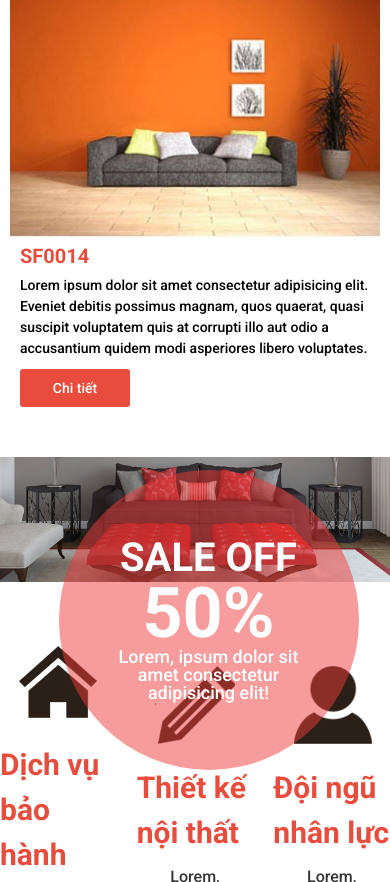
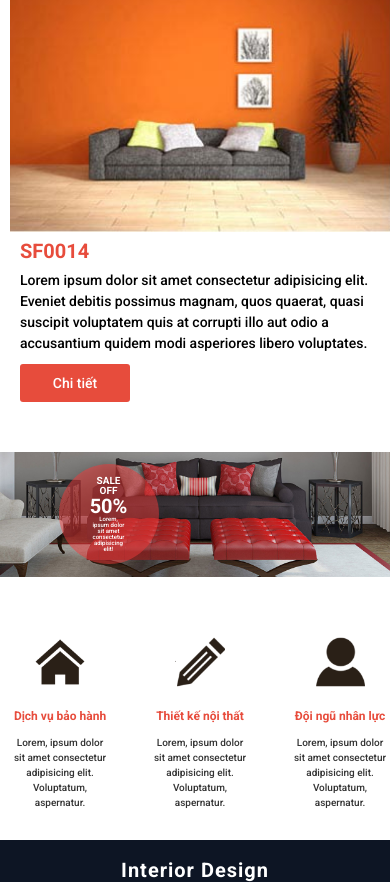
Before and after one commit to devhuunhanhcm/font-end-exercise-tran-huu-nhan, a plain HTML site: page index.html in a window 390 px wide. Shown: the part 1118-2000 px from the top of the page. Drawn offline with nearby package versions, Linux system fonts and the light colour scheme.

Commit message:
responsive

```diff
--- a/index.html
+++ b/index.html
@@ -259,21 +259,24 @@
                 <div class="service-list">
                     <div class="service-item">
                         <div class="service-logo">
-                            <img src="src/img/img-layout-2/services_1.png" alt="service-1">
+
+                            <img class="service-logo-img" src="src/img/img-layout-2/services_1.png" alt="service-1">
                         </div>
                         <h3 class="service-title">Dịch vụ bảo hành</h3>
                         <p class="service-desc">Lorem, ipsum dolor sit amet consectetur adipisicing elit. Voluptatum, aspernatur.</p>
                     </div>
                     <div class="service-item">
                         <div class="service-logo">
-                            <img src="src/img/img-layout-2/services_2.png" alt="service-2">
+
+                            <img class="service-logo-img" src="src/img/img-layout-2/services_2.png" alt="service-2">
                         </div>
                         <h3 class="service-title">Thiết kế nội thất</h3>
                         <p class="service-desc">Lorem, ipsum dolor sit amet consectetur adipisicing elit. Voluptatum, aspernatur.</p>
                     </div>
                     <div class="service-item">
                         <div class="service-logo">
-                            <img src="src/img/img-layout-2/services_3.png" alt="service-3">
+
+                            <img class="service-logo-img" src="src/img/img-layout-2/services_3.png" alt="service-3">
                         </div>
                         <h3 class="service-title">Đội ngũ nhân lực</h3>
                         <p class="service-desc">Lorem, ipsum dolor sit amet consectetur adipisicing elit. Voluptatum, aspernatur.</p>
--- a/index.js
+++ b/index.js
@@ -27,8 +27,6 @@ window.addEventListener('DOMContentLoaded',() => {
                   settings: {
                     slidesToShow: 3,
                     slidesToScroll: 3,
-                    infinite: true,
-                    dots: true
                   }
                 },
                 {
--- a/src/sass/_global.scss
+++ b/src/sass/_global.scss
@@ -48,3 +48,13 @@ html{
         background-color: $second-color;
     }
 }
+@media (min-width:740px) and (max-width: 1023px){
+    .container{
+        width: 644px;
+    }
+}
+@media (min-width: 1024px) and (max-width:1239px){
+    .container{
+        width: 984px;
+    }
+}
--- a/src/sass/_service.scss
+++ b/src/sass/_service.scss
@@ -11,7 +11,6 @@
     }
 
     &-item{
-        width: 300px;
         display: flex;
         flex-direction: column;
         align-items: center;
--- a/src/sass/app.scss
+++ b/src/sass/app.scss
@@ -8,3 +8,4 @@
 @import "banner";
 @import "service";
 @import "footer";
+@import "responsive";
```
Also changed, not shown: src/css/app.css, 1 other file.
